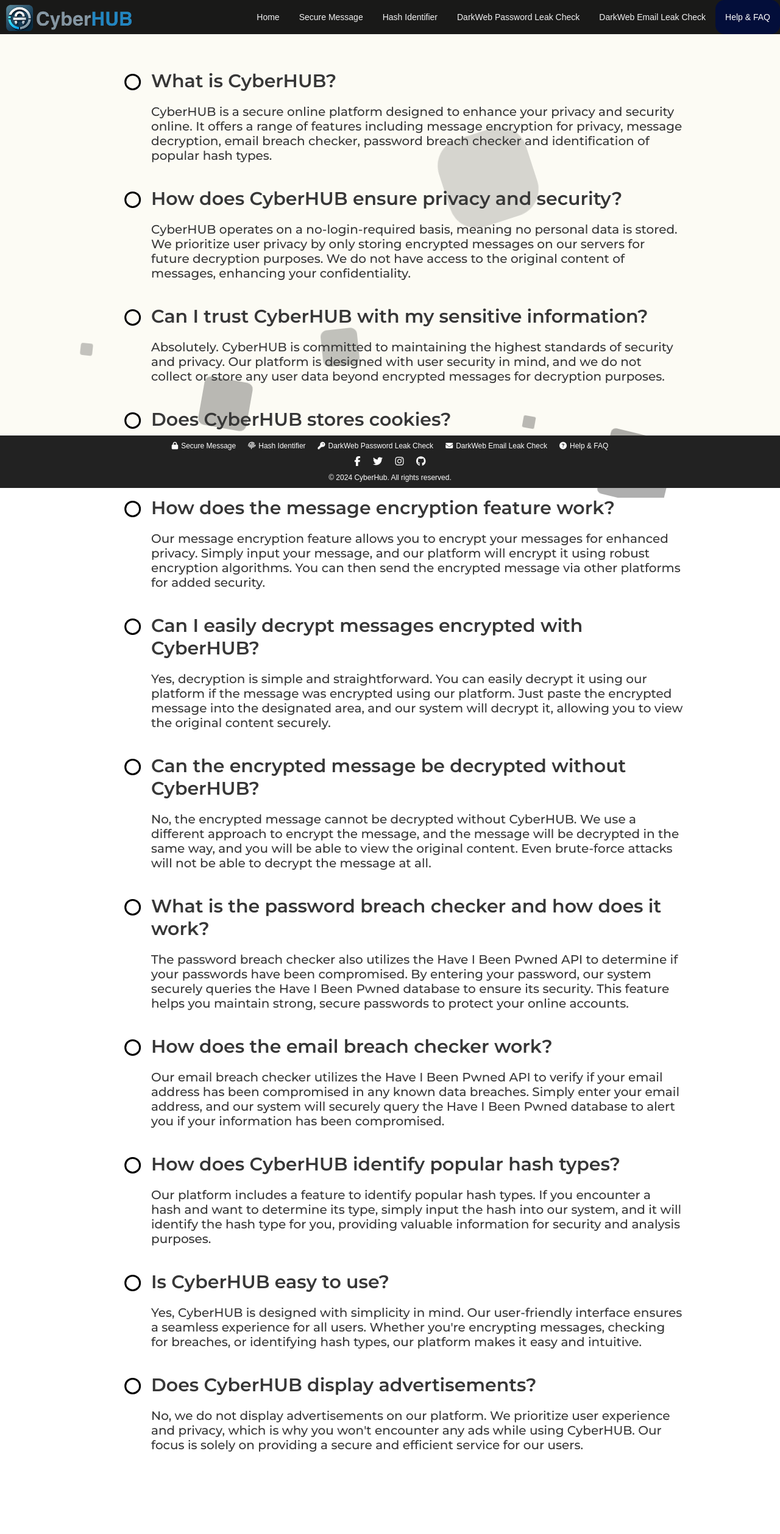
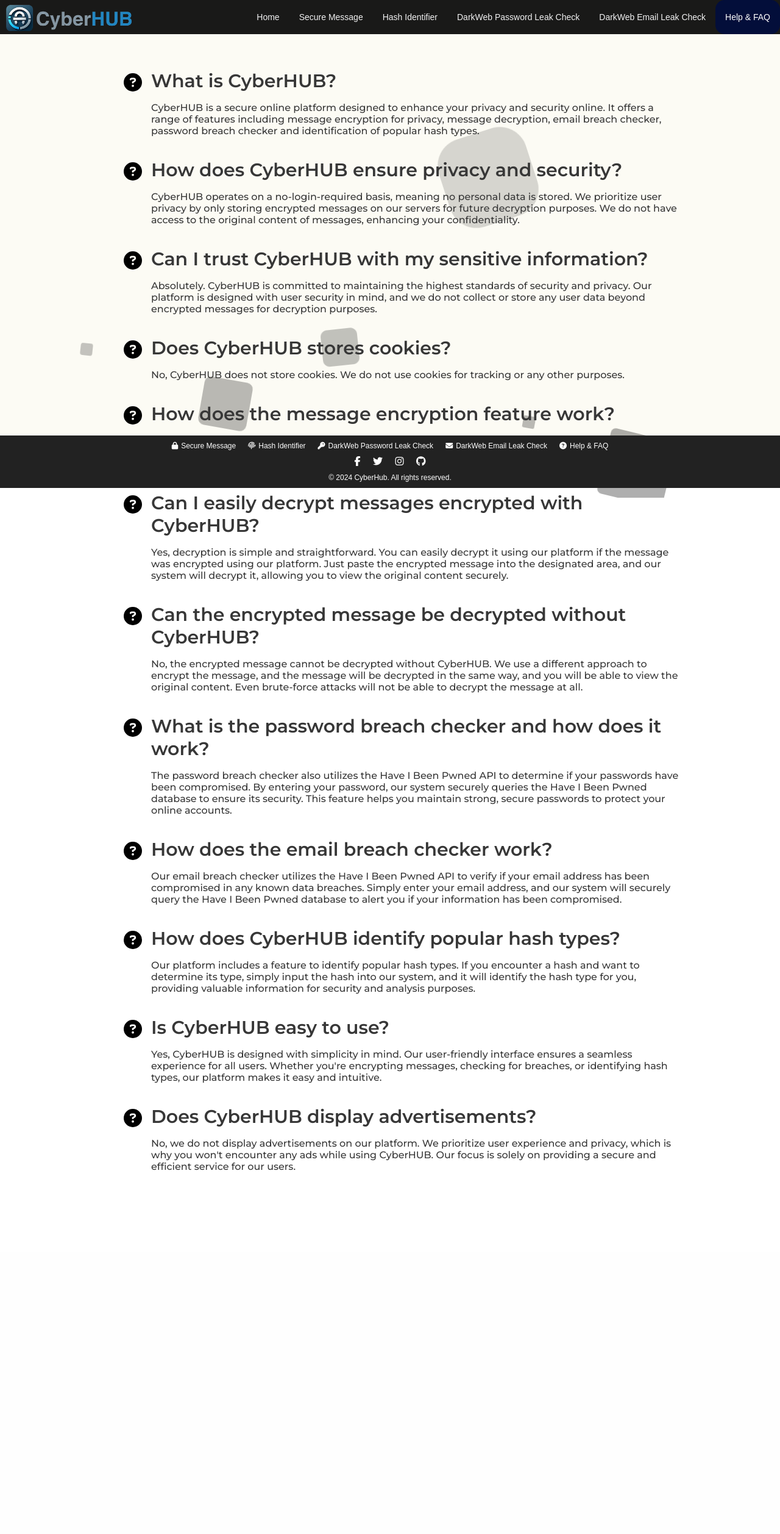
Before and after one commit to spaulll/CyberHUB, a Flask app: page /help in a window 1280 px wide. Shown: the whole page at 61% size. After the commit the page ends 1919 px from the top, so only its background shows below. Run offline with Flask 3, Linux system fonts and the light colour scheme; some libraries are stand-ins or nearby versions; some web fonts are replaced.

Commit message:
fix: font set to 16px

```diff
--- a/templates/help.html
+++ b/templates/help.html
@@ -23,7 +23,7 @@
             color: var(--listElements);
             font-family: "Montserrat", sans-serif;
             font-weight: 500;
-            font-size: 20px;
+            font-size: 16px;
         }
         .help ul li:before {
             content: "";
@@ -34,7 +34,7 @@
             height: 30px;
             width: 30px;
             background-size: contain;
-            background-image: url("../static/assets/ul.svg");
+            background-image: url("../static/assets/circle-question-solid.svg");
             transform: translateY(4px);
             -webkit-transform: translateY(4px);
             -moz-transform: translateY(4px);
--- a/templates/index.html
+++ b/templates/index.html
@@ -15,7 +15,7 @@
     color: var(--description);
     font-family: "Montserrat", sans-serif;
     font-weight: 450;
-    font-size: 20px;
+    font-size: 16px;
 }
 .home ul li{
     color: var(--listElements);
```
